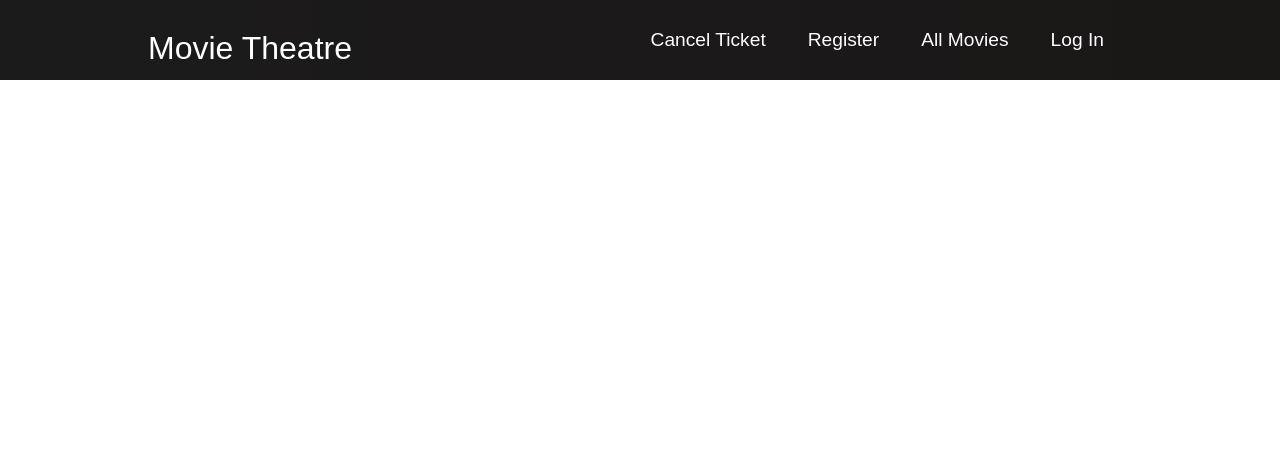
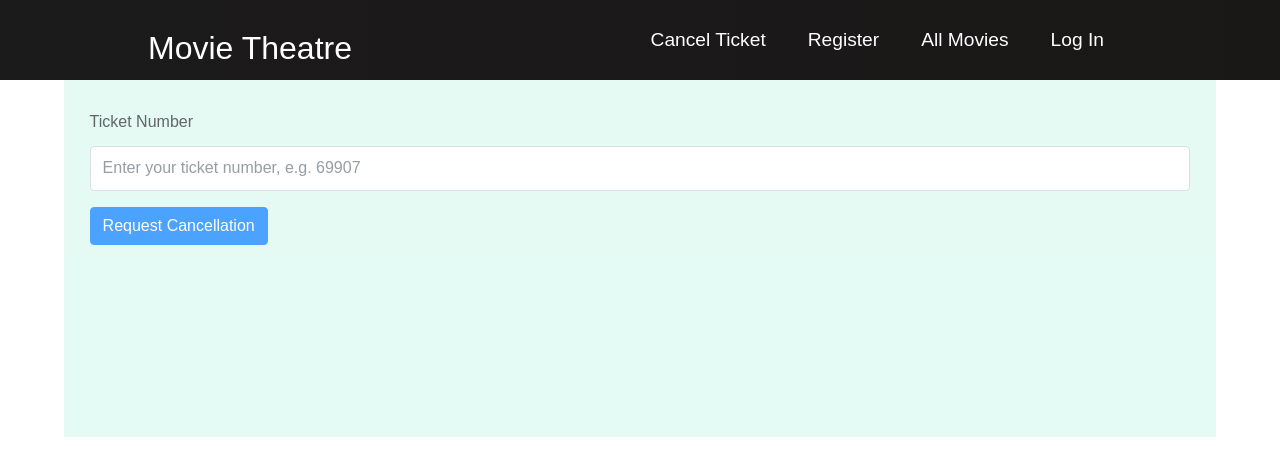
Before and after one commit to Dele-Oyelese/ENSF614_Project, a React (Create React App) app in the folder react-website-movies/: page /cancelticket in a window 1280 px wide. Shown: the top 476 px of the page. Built offline with nearby package versions, Linux system fonts and the light colour scheme.

Commit message:
wireframe done

```diff
--- a/react-website-movies/src/App.js
+++ b/react-website-movies/src/App.js
@@ -5,6 +5,7 @@ import Home from './components/pages/Home.js';
 import AllMovies from './components/pages/AllMovies.js';
 import Registration from './components/pages/Registration';
 import LogIn from './components/pages/LogIn';
+import CancelTicket from './components/pages/CancelTicket';
 
 
 function App() {
@@ -17,6 +18,7 @@ function App() {
           <Route path='/allmovies' element={<AllMovies />} />
           <Route path='/register' element={<Registration />} />
           <Route path='/login' element={<LogIn />} />
+          <Route path='/cancelticket' element={<CancelTicket />} />
 
 
         </Routes>
--- /dev/null
+++ b/react-website-movies/src/components/pages/CancelTicket.js
@@ -0,0 +1,22 @@
+import '../../App.css';
+import React from 'react';
+
+function CancelTicket(){
+    return(
+        <>
+        <div className='movie'>
+            <form>
+                <div class="form-group">
+                    <label >Ticket Number</label>
+                    <input type="text" class="form-control" placeholder="Enter your ticket number, e.g. 69907"></input>
+                </div>
+                <button type="submit" class="btn btn-primary">Request Cancellation</button>
+            </form>
+
+        </div>
+
+        </>
+    );
+}
+
+export default CancelTicket;
```
